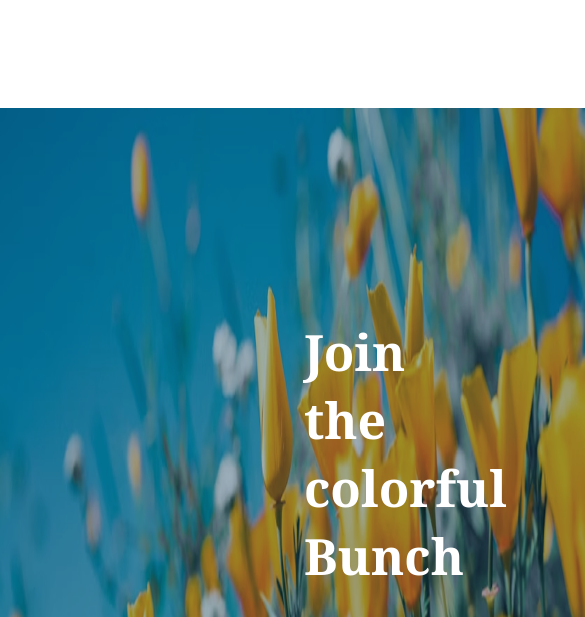
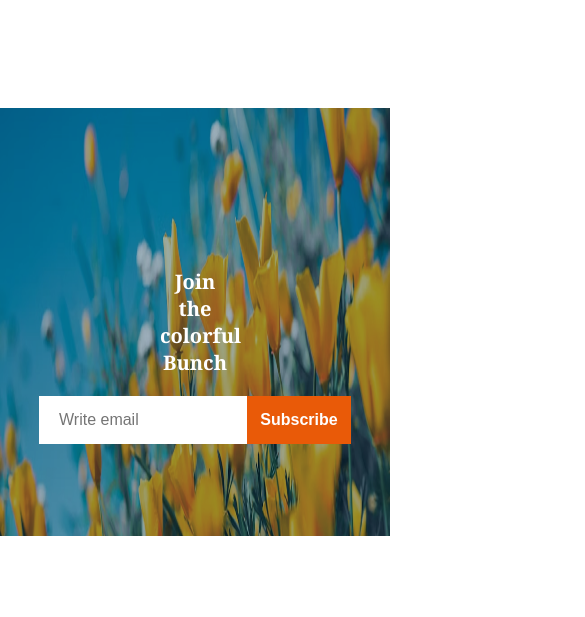
Before and after one commit to mamun8560/Assignment-02--PH-, a plain HTML site: page index.html in a window 390 px wide. Shown: the part 5966-6583 px from the top of the page, 585 px wide, since content can reach past the window. Drawn offline with Linux system fonts and the light colour scheme.

Commit message:
may be final push

```diff
--- a/styles.css
+++ b/styles.css
@@ -461,18 +461,24 @@
     height: 3rem;
     width: 13rem;
     padding: 8px 20px 8px 20px;
+
   }
   .join-section h1 {
-  padding-bottom: 10px;
-  padding-top: 10px;
-  position: static;
-  transform: none;
+  font-size: 20px;
+
+
 
 }
   .join-section button {
     height: 3rem;
     width: 6.5rem;
   }
+  .join-section{
+    background-size: 100% 100%;
+    padding: 10rem 10rem;
+  }
+
+
   .footer {
     display: block;
     column-gap: 6.9rem;
```
